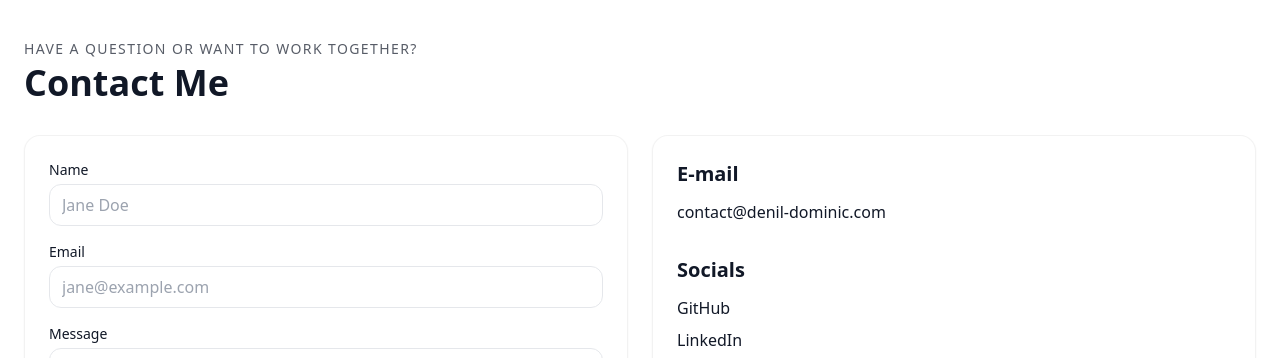
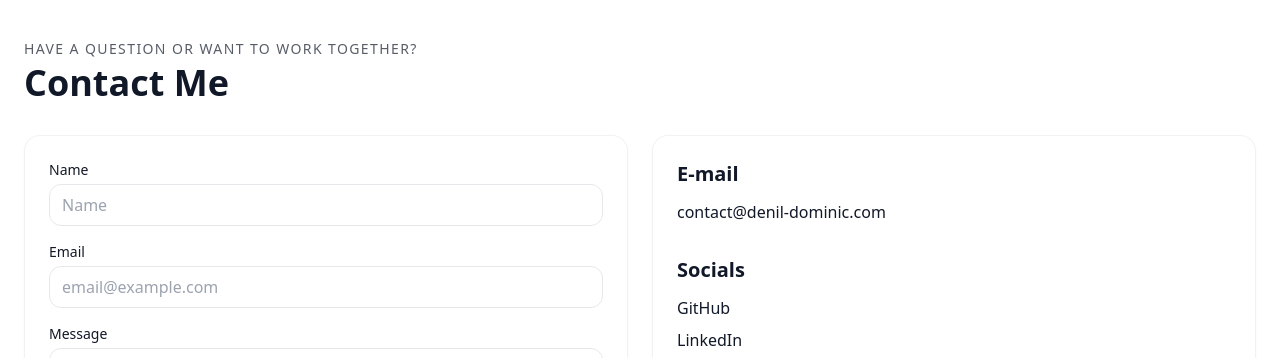
Before and after one commit to denildominic/denil-portfolio, a Next.js app: page / in a window 1280 px wide. Shown: the part 4765-5123 px from the top of the page. Built offline with nearby package versions, Linux system fonts and the light colour scheme.

Commit message:
Edited contacts

```diff
--- a/components/contact-form.tsx
+++ b/components/contact-form.tsx
@@ -17,11 +17,11 @@ export function ContactForm() {
     <form className="space-y-4" onSubmit={onSubmit}>
       <div>
         <label className="block text-sm font-medium mb-1">Name</label>
-        <input name="name" required className="w-full rounded-xl border bg-transparent px-3 py-2" placeholder="Jane Doe" />
+        <input name="name" required className="w-full rounded-xl border bg-transparent px-3 py-2" placeholder="Name" />
       </div>
       <div>
         <label className="block text-sm font-medium mb-1">Email</label>
-        <input name="email" type="email" required className="w-full rounded-xl border bg-transparent px-3 py-2" placeholder="jane@example.com" />
+        <input name="email" type="email" required className="w-full rounded-xl border bg-transparent px-3 py-2" placeholder="email@example.com" />
       </div>
       <div>
         <label className="block text-sm font-medium mb-1">Message</label>
```
